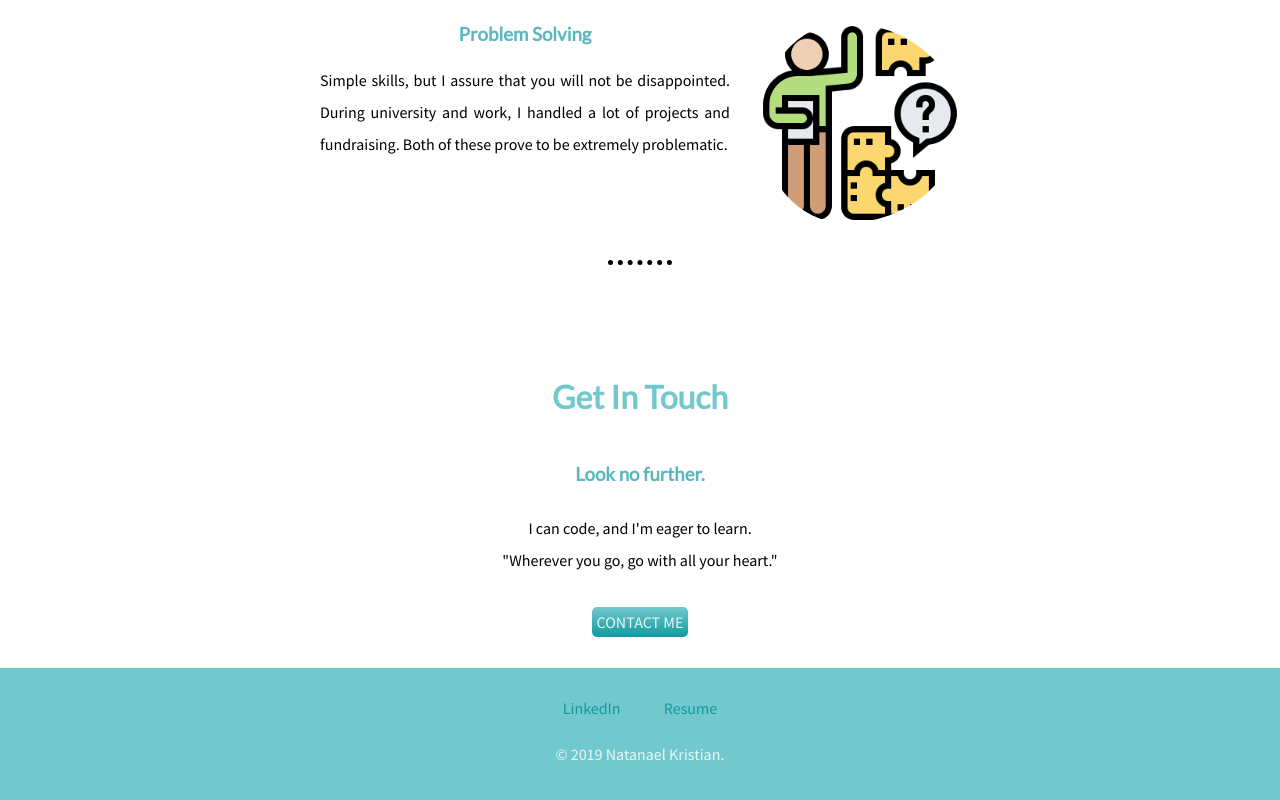
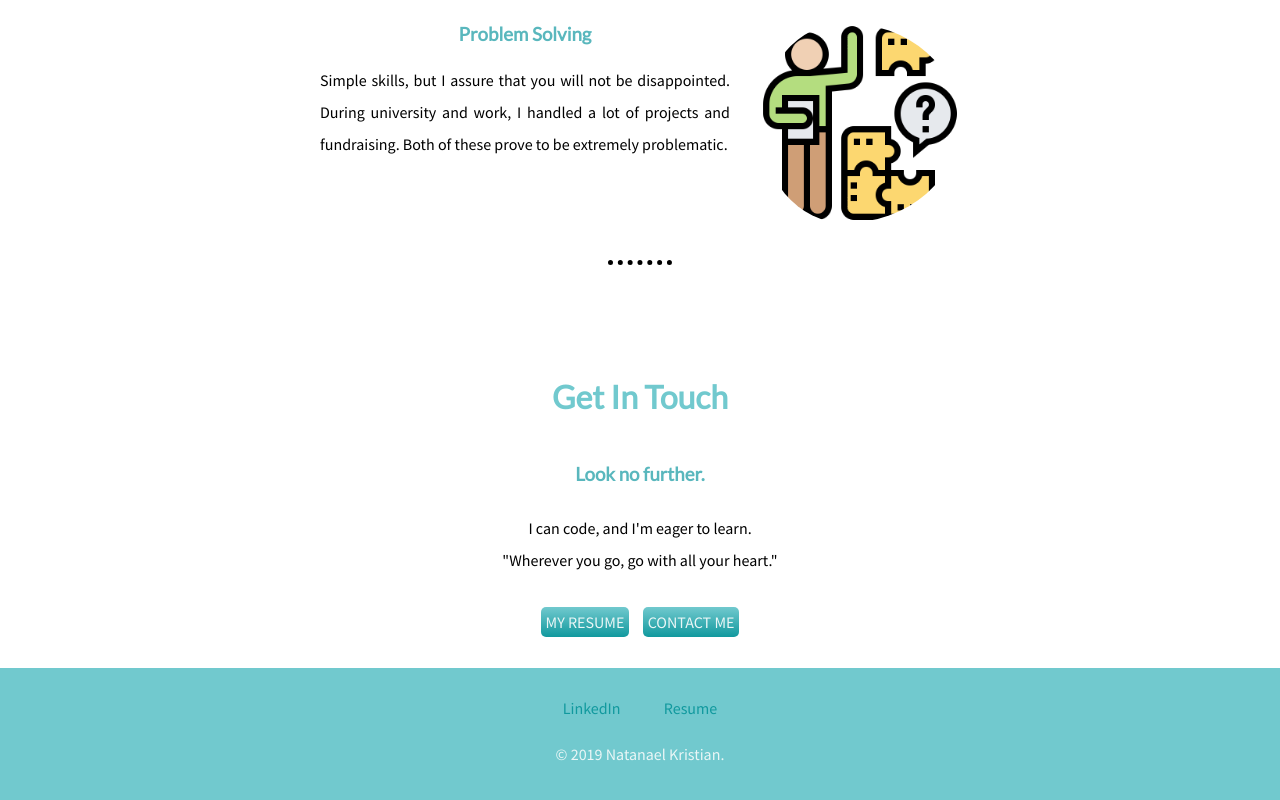
Before and after one commit to naatanaelk/mysite, a plain HTML site: page index.html in a window 1280 px wide. Shown: the part 1574-2374 px from the top of the page. Drawn offline with Linux system fonts and the light colour scheme.

Commit message:
Updated link to resume, fixed some error.

```diff
--- a/css/master.css
+++ b/css/master.css
@@ -33,6 +33,7 @@ hr{
 
 .btn{
     padding: 5px;
+    margin: auto 5px auto;
     background-image: linear-gradient(to top, #11999E, #71c9ce);
     color: #EAF6F6;
     text-decoration: none;
--- a/index.html
+++ b/index.html
@@ -6,7 +6,7 @@
     <meta http-equiv="X-UA-Compatible" content="ie=edge">
     <title>Natanael Kristian</title>
     <link rel="stylesheet" href="css/master.css">
-    <link rel="icon" href="favicon.ico">
+    <link rel="icon" href="images/favicon.ico">
     <link href="https://fonts.googleapis.com/css?family=Source+Sans+Pro|Indie+Flower|Lato|Raleway&display=swap" rel="stylesheet">
 </head>
 <body>
@@ -42,6 +42,7 @@
           <h2>Get In Touch</h2>
           <h3>Look no further.</h3>
           <p class="contact-me-paragraph">I can code, and I'm eager to learn.<br>"Wherever you go, go with all your heart."</p>
+          <a class="btn" href="https://naatanaelk.github.io/resume">MY RESUME</a>
           <a class="btn" href="mailto:natanael.kristian@yahoo.com">CONTACT ME</a>
         </div>
       </div>
```
Also changed, not shown: images/favicon.ico (added).
